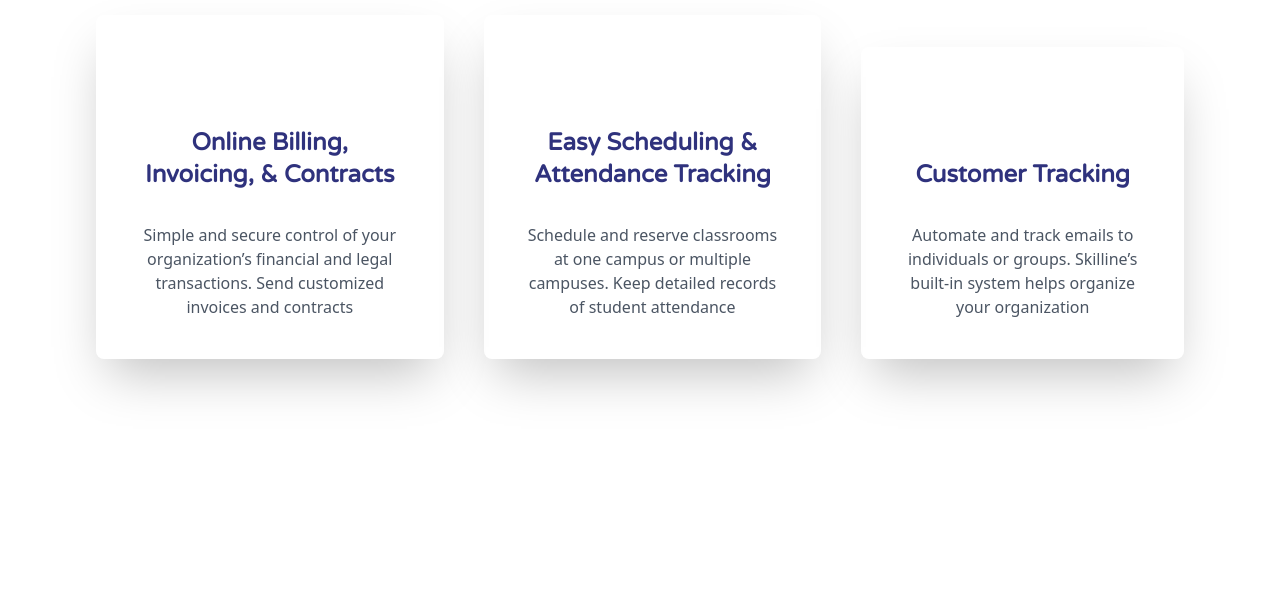
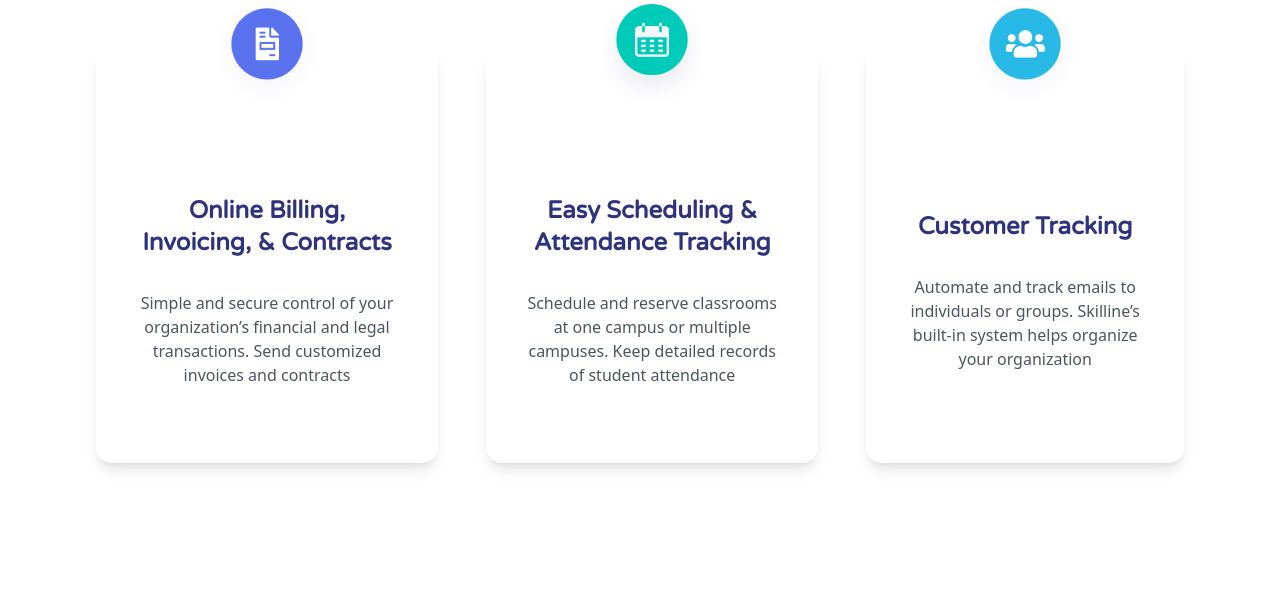
Before and after one commit to Fakhar-imran/TOTC, a website built with Vite: page index.html in a window 1280 px wide. Shown: the part 1710-2322 px from the top of the page. Before the commit the page ends 2293 px from the top, so only its background shows below. Built offline with nearby package versions, Linux system fonts and the light colour scheme; a web font is replaced by a local one.

Commit message:
update index

```diff
--- a/index.html
+++ b/index.html
@@ -54,7 +54,7 @@
         <div class="left-text-container w-full flex justify-center md:justify-start space-x-2 md:mt-36 mt-16 lg:mt-0">
         <p class="lg:text-4xl md:text-6xl text-3xl text-white text-nowrap font-myfont"><strong class="lg:text-4xl md:text-6xl text-3xl text-[#F48C06] font-semibold me-2 font-myfont">Studying</strong>Online is now</p>
     </div>
-    <p class="lg:text-4xl md:text-6xl text-3xl text-white font-sans pt-2 font-myfont mx-auto md:mx-0 text-center md:text-left">much easier</p>
+    <p class="lg:text-4xl md:text-6xl text-3xl text-white pt-2 font-myfont mx-auto md:mx-0 text-center md:text-left">much easier</p>
     <p class="md:text-left text-white pt-8 pb-4 text-sm md:text-lg lg:text-md text-center">TOTC is an interesting platform that will teach you in more and interactive way</p>
 
         <div class="main-left-btns flex justify-center w-full lg:justify-start items-center">
@@ -133,29 +133,38 @@
 
      <!-- center cards part  -->
       <section>
-        <div class="cards-parent-container mb-56">
+        <div class="cards-parent-container flex flex-col mb-40">
 
-          <div class="cards-text-container text-center mx-auto w-[85%] md:w-[70%] flex flex-col justify-center items-center mb-24 space-y-6">
+          <div class="cards-text-container text-center mx-auto w-[85%] md:w-[70%] flex flex-col justify-center items-center mb-32 space-y-6">
             <h1 class="font-myfont text-secondrycolor font-bold text-2xl md:text-3xl">All-In-One <strong class="font-myfont text-maincolor font-bold text-2xl md:text-3xl">Cloud Software.</strong></h1>
             <p class=" text-md lg:text-2xl ">TOTC is one powerful online software suite that combines all the tools needed to run a successful school or office.</p>
           </div>
 
-          <div class="cards-container flex w-[85%] mx-auto space-x-10 justify-evenly items-end">
+          <div class="cards-container flex flex-col lg:flex-row w-[85%] justify-between items-center md:w-[60%] lg:w-[85%] mx-auto gap-x-12 gap-y-24">
 
-            <div class="first-card text-center pt-28 px-10 rounded-lg shadow-2xl flex flex-col justify-end items-center space-y-8">
-              <p class="font-myfont text-secondrycolor font-semibold text-2xl">Online Billing,<br> Invoicing, & Contracts</p>
-              <p class="text-md text-gray-600 pb-10">Simple and secure control of your organization’s financial and legal transactions. Send customized invoices and contracts</p>
+            <div class="first-card relative text-center lg:h-[26rem] px-14 md:px-28 lg:px-10 rounded-2xl shadow-lg flex flex-col justify-center items-center space-y-8">
+
+                <img class=" absolute -top-[60px] left-[50%] transform -translate-x-1/2 size-32" src="/assets/card-icon-1.png" alt="">
+
+              <p class="font-myfont text-secondrycolor font-semibold text-2xl pt-16">Online Billing, Invoicing, & Contracts</p>
+              <p class="text-md text-gray-600 pb-6 ">Simple and secure control of your organization’s financial and legal transactions. Send customized invoices and contracts</p>
             </div>
 
 
-            <div class="second-card text-center pt-28 px-10 rounded-lg shadow-2xl flex flex-col justify-end items-center space-y-8">
-              <p class="font-myfont text-secondrycolor font-semibold text-2xl">Easy Scheduling & <br>Attendance Tracking</p>
-              <p class="text-md text-gray-600 pb-10">Schedule and reserve classrooms at one campus or multiple campuses. Keep detailed records of student attendance</p>
+            <div class="second-card relative text-center lg:h-[26rem] px-14 md:px-28 lg:px-10 rounded-2xl shadow-lg flex flex-col justify-center items-center space-y-8">
+
+              <img class=" absolute -top-[60px] left-[50%] transform -translate-x-1/2 size-32" src="/assets/card-icon-2.png" alt="">
+
+              <p class="font-myfont text-secondrycolor font-semibold text-2xl pt-16">Easy Scheduling & <br>Attendance Tracking</p>
+              <p class="text-md text-gray-600 pb-6">Schedule and reserve classrooms at one campus or multiple campuses. Keep detailed records of student attendance</p>
             </div>
 
-            <div class="third-card text-center pt-28 px-10 rounded-lg shadow-2xl flex flex-col justify-end items-center space-y-8">
-              <p class="font-myfont text-secondrycolor font-semibold text-2xl">Customer Tracking</p>
-              <p class="text-md text-gray-600 pb-10">Automate and track emails to individuals or groups. Skilline’s built-in system helps organize your organization</p>
+            <div class="third-card relative text-center lg:h-[26rem] px-14 md:px-28 lg:px-10 rounded-2xl shadow-lg flex flex-col justify-center items-center space-y-8">
+
+               <img class=" absolute -top-[60px] left-[50%] transform -translate-x-1/2 size-32" src="/assets/card-icon-3.png" alt="">
+
+              <p class="font-myfont text-secondrycolor font-semibold text-2xl pt-16">Customer Tracking</p>
+              <p class="text-md text-gray-600 pb-6">Automate and track emails to individuals or groups. Skilline’s built-in system helps organize your organization</p>
             </div>
 
 
@@ -163,5 +172,32 @@
 
         </div>
       </section>
+      <!-- end of card section  -->
+
+      <!-- what is TOTC section  -->
+      <section>
+        <div class="totc-parent-container mb-40 flex flex-col w-full h-full mx-auto">
+
+          <div class="totc-text-container flex flex-col justify-center items-center w-[85%] md:w-[65%] mx-auto">
+            <h1 class=" text-secondrycolor text-xl md:text-4xl font-semibold">What is <span class="text-maincolor text-xl md:text-4xl font-bold">TOTC ?</span></h1>
+            <p class=" text-md md:text-xl text-gray-600 text-center py-5 md:py-12">TOTC is a platform that allows educators to create online classes whereby they can store the course materials online; manage assignments, quizzes and exams; monitor due dates; grade results and provide students with feedback all in one place.</p>
+          </div>
+
+          <div class="totc-imgs-container flex lg:flex-row flex-col w-[95%] md:w-[80%] h-[32rem] md:h-[40rem] lg:h-[28rem] mx-auto gap-x-6 gap-y-6">
+
+            <div class="left-img bg-[url('/assets/TOTC-image-1.png')] size-full bg-no-repeat bg-contain bg-center flex flex-col justify-center items-center">
+              <p class="text-white text-lg md:text-xl lg:text-2xl font-semibold my-4">FOR INSTRUCTORS</p>
+              <button class=" text-white border-2 border-white rounded-full px-6 md:px-10 py-3 md:py-4 text-md md:text-xl hover:bg-slate-400 hover:bg-opacity-50">Start a class today</button>
+            </div>
+
+             <div class="right-img bg-[url('/assets/TOTC-image-2.png')] size-full bg-no-repeat bg-contain bg-center flex flex-col justify-center items-center">
+              <p class="text-white text-lg md:text-xl lg:text-2xl font-semibold my-4">FOR INSTRUCTORS</p>
+              <button class=" text-white bg-opacity-80 bg-[#21ACD8] rounded-full px-6 md:px-10 py-3 md:py-4 text-md md:text-xl hover:bg-opacity-80 hover:bg-[#2285a3]">Enter access code</button>
+            </div>
+            </div>
+          </div>
+
+        </div>
+      </section>
   </body>
 </html>
```
Also changed, not shown: assets/TOTC-image-1.png (added), assets/TOTC-image-2.png (added), assets/card-icon-1.png (added), assets/card-icon-2.png (added), assets/card-icon-3.png (added).
